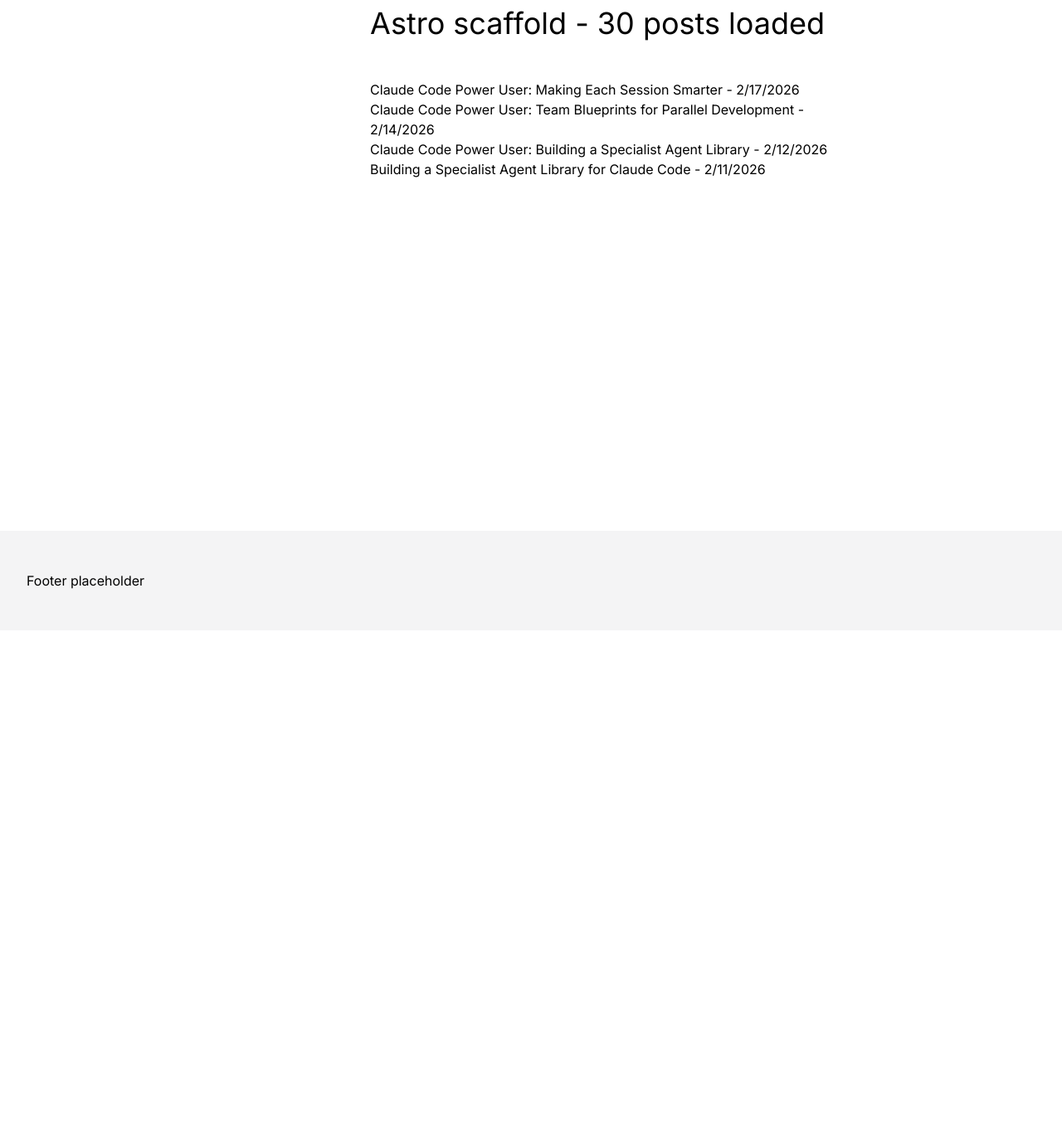
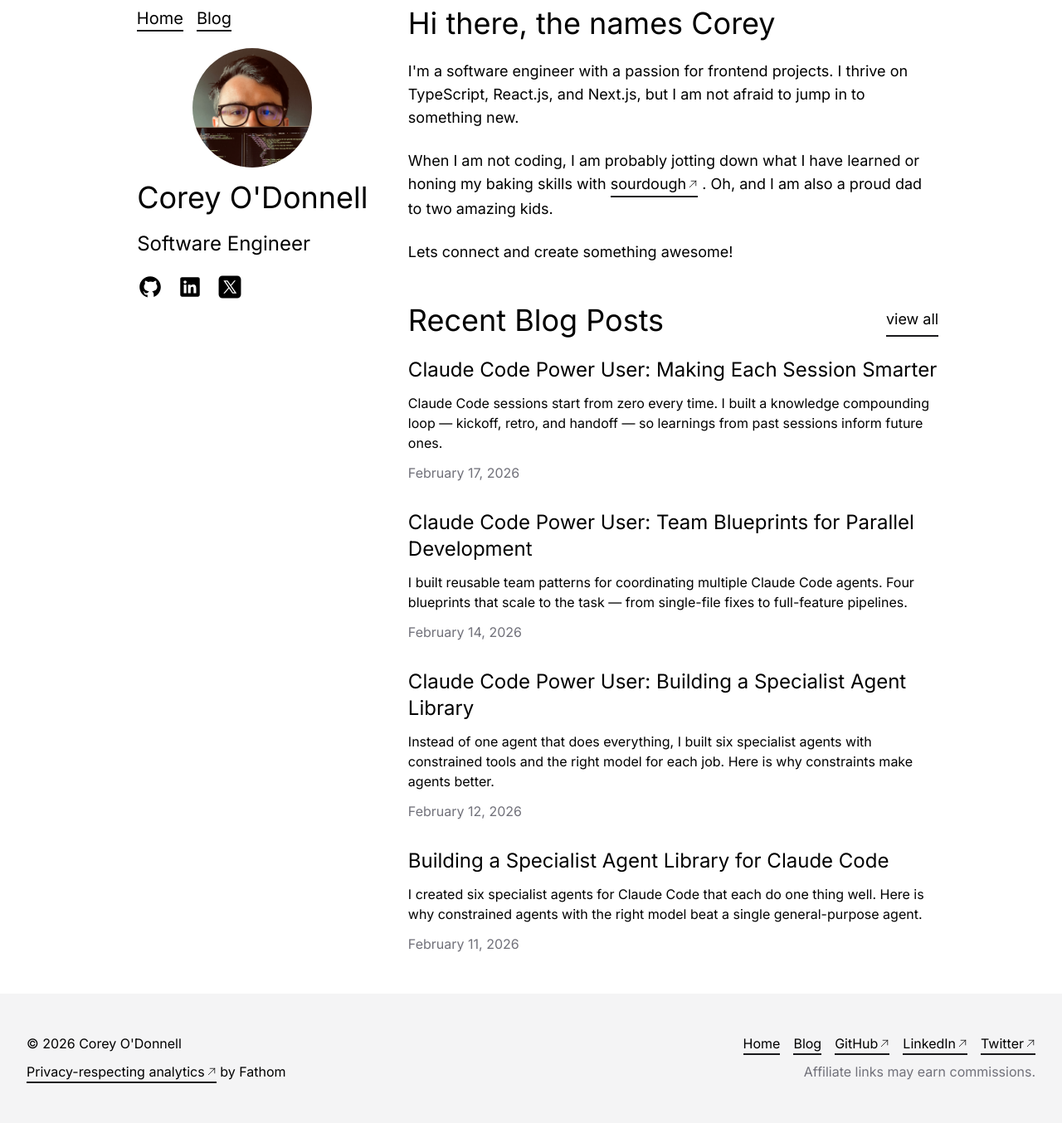
Before and after one commit to codebycorey/codebycorey.com, an Astro site: page / in a window 1280 px wide. Shown: the part 40-1394 px from the top of the page at 83% size. Before the commit the page ends 800 px from the top, so only its background shows below. Built offline with nearby package versions, Linux system fonts and the light colour scheme; Astro itself is replaced by a stand-in of ours.

Commit message:
refactor(astro): convert static components to Astro
Convert Sidebar, Footer, BlogLink, WrappedLink from React to Astro
components. Extract shared navigation link data to lib/navigation.ts.
Wire Sidebar and Footer into Layout.astro with full meta tags and
canonical URLs. Build index page with 4 recent blog posts.

```diff
--- /dev/null
+++ b/src/components/BlogLink.astro
@@ -0,0 +1,22 @@
+---
+import { format } from 'date-fns';
+
+interface Props {
+  title: string;
+  brief: string;
+  date: Date;
+  slug: string;
+}
+
+const { title, brief, date, slug } = Astro.props;
+const formattedDate = format(date, 'MMMM dd, yyyy');
+---
+
+<a href={`/blog/${slug}`} class="space-y-3 block">
+  <h3 class="text-2xl">{title}</h3>
+  <p>{brief}</p>
+  <div class="flex justify-between">
+    <span class="text-zinc-500">{formattedDate}</span>
+    <slot />
+  </div>
+</a>
--- /dev/null
+++ b/src/components/Footer.astro
@@ -0,0 +1,30 @@
+---
+import { ALL_LINKS } from '../lib/navigation';
+import WrappedLink from './WrappedLink.astro';
+
+const year = new Date().getFullYear();
+---
+
+<footer class="mt-12 px-8 py-12 bg-zinc-100 space-y-2">
+  <div class="flex flex-wrap justify-between gap-2">
+    <p>&copy; {year} Corey O'Donnell</p>
+    <nav>
+      <ul class="flex space-x-4 flex-wrap">
+        {ALL_LINKS.map((link) => (
+          <li>
+            <WrappedLink href={link.href}>{link.label}</WrappedLink>
+          </li>
+        ))}
+      </ul>
+    </nav>
+  </div>
+  <div class="flex flex-wrap justify-between gap-2">
+    <p>
+      <WrappedLink href="https://link.codebycorey.com/fathom">
+        Privacy-respecting analytics
+      </WrappedLink>{' '}
+      by Fathom
+    </p>
+    <p class="text-zinc-500">Affiliate links may earn commissions.</p>
+  </div>
+</footer>
--- /dev/null
+++ b/src/components/Sidebar.astro
@@ -0,0 +1,82 @@
+---
+import { HEADER_LINKS, SOCIAL_LINKS } from '../lib/navigation';
+import WrappedLink from './WrappedLink.astro';
+
+const NAME = "Corey O'Donnell";
+const ROLE = 'Software Engineer';
+---
+
+<div class="space-y-5 flex flex-col md:items-center mt-12 sticky top-12">
+  <nav class="w-full">
+    <ul class="flex items-center gap-4">
+      {HEADER_LINKS.map((link) => (
+        <li>
+          <WrappedLink class="text-xl" href={link.href}>
+            {link.label}
+          </WrappedLink>
+        </li>
+      ))}
+    </ul>
+  </nav>
+  <div class="flex flex-row md:flex-col gap-4 items-center">
+    <img
+      alt="profile"
+      src="/static/images/profile.jpg"
+      width="144"
+      height="144"
+      class="rounded-full w-24 h-24 md:w-36 md:h-36"
+      loading="eager"
+    />
+    <div class="space-y-2 md:space-y-5 md:items-center">
+      <p class="text-2xl md:text-4xl">{NAME}</p>
+      <p class="text-xl md:text-2xl">{ROLE}</p>
+      <nav>
+        <ul class="flex gap-4">
+          {SOCIAL_LINKS.map((link) => (
+            <li>
+              <WrappedLink class="text-xl" href={link.href} hideDecorations>
+                {link.icon === 'github' && (
+                  <svg
+                    xmlns="http://www.w3.org/2000/svg"
+                    x="0px"
+                    y="0px"
+                    width="32"
+                    height="32"
+                    viewBox="0 0 30 30"
+                  >
+                    <path d="M15,3C8.373,3,3,8.373,3,15c0,5.623,3.872,10.328,9.092,11.63C12.036,26.468,12,26.28,12,26.047v-2.051 c-0.487,0-1.303,0-1.508,0c-0.821,0-1.551-0.353-1.905-1.009c-0.393-0.729-0.461-1.844-1.435-2.526 c-0.289-0.227-0.069-0.486,0.264-0.451c0.615,0.174,1.125,0.596,1.605,1.222c0.478,0.627,0.703,0.769,1.596,0.769 c0.433,0,1.081-0.025,1.691-0.121c0.328-0.833,0.895-1.6,1.588-1.962c-3.996-0.411-5.903-2.399-5.903-5.098 c0-1.162,0.495-2.286,1.336-3.233C9.053,10.647,8.706,8.73,9.435,8c1.798,0,2.885,1.166,3.146,1.481C13.477,9.174,14.461,9,15.495,9 c1.036,0,2.024,0.174,2.922,0.483C18.675,9.17,19.763,8,21.565,8c0.732,0.731,0.381,2.656,0.102,3.594 c0.836,0.945,1.328,2.066,1.328,3.226c0,2.697-1.904,4.684-5.894,5.097C18.199,20.49,19,22.1,19,23.313v2.734 c0,0.104-0.023,0.179-0.035,0.268C23.641,24.676,27,20.236,27,15C27,8.373,21.627,3,15,3z" />
+                  </svg>
+                )}
+                {link.icon === 'linkedin' && (
+                  <svg
+                    xmlns="http://www.w3.org/2000/svg"
+                    x="0px"
+                    y="0px"
+                    width="32"
+                    height="32"
+                    viewBox="0 0 30 30"
+                  >
+                    <path d="M24,4H6C4.895,4,4,4.895,4,6v18c0,1.105,0.895,2,2,2h18c1.105,0,2-0.895,2-2V6C26,4.895,25.105,4,24,4z M10.954,22h-2.95 v-9.492h2.95V22z M9.449,11.151c-0.951,0-1.72-0.771-1.72-1.72c0-0.949,0.77-1.719,1.72-1.719c0.948,0,1.719,0.771,1.719,1.719 C11.168,10.38,10.397,11.151,9.449,11.151z M22.004,22h-2.948v-4.616c0-1.101-0.02-2.517-1.533-2.517 c-1.535,0-1.771,1.199-1.771,2.437V22h-2.948v-9.492h2.83v1.297h0.04c0.394-0.746,1.356-1.533,2.791-1.533 c2.987,0,3.539,1.966,3.539,4.522V22z" />
+                  </svg>
+                )}
+                {link.icon === 'twitter' && (
+                  <svg
+                    xmlns="http://www.w3.org/2000/svg"
+                    x="0px"
+                    y="0px"
+                    width="32"
+                    height="32"
+                    viewBox="0 0 50 50"
+                  >
+                    <path d="M 11 4 C 7.134 4 4 7.134 4 11 L 4 39 C 4 42.866 7.134 46 11 46 L 39 46 C 42.866 46 46 42.866 46 39 L 46 11 C 46 7.134 42.866 4 39 4 L 11 4 z M 13.085938 13 L 21.023438 13 L 26.660156 21.009766 L 33.5 13 L 36 13 L 27.789062 22.613281 L 37.914062 37 L 29.978516 37 L 23.4375 27.707031 L 15.5 37 L 13 37 L 22.308594 26.103516 L 13.085938 13 z M 16.914062 15 L 31.021484 35 L 34.085938 35 L 19.978516 15 L 16.914062 15 z" />
+                  </svg>
+                )}
+                <span class="sr-only">Open {link.label}</span>
+              </WrappedLink>
+            </li>
+          ))}
+        </ul>
+      </nav>
+    </div>
+  </div>
+</div>
--- /dev/null
+++ b/src/components/WrappedLink.astro
@@ -0,0 +1,54 @@
+---
+interface Props {
+  href?: string;
+  class?: string;
+  hideDecorations?: boolean;
+}
+
+const { href = '', class: className, hideDecorations, ...rest } = Astro.props;
+const isInternal = href.startsWith('/');
+const sharedClasses =
+  'no-underline inline-flex items-center gap-0.5 m-0 hover:text-zinc-600';
+const decorationClasses = 'border-b-2 border-zinc-900';
+const classes = [
+  sharedClasses,
+  !hideDecorations && decorationClasses,
+  className,
+]
+  .filter(Boolean)
+  .join(' ');
+---
+
+{
+  isInternal ? (
+    <a class={classes} href={href} {...rest}>
+      <slot />
+    </a>
+  ) : (
+    <a
+      class={classes}
+      href={href}
+      target="_blank"
+      rel="noopener noreferrer nofollow"
+      {...rest}
+    >
+      <slot />
+      {!hideDecorations && (
+        <svg
+          xmlns="http://www.w3.org/2000/svg"
+          fill="none"
+          viewBox="0 0 24 24"
+          stroke-width={1.5}
+          stroke="currentColor"
+          class="w-3 h-3"
+        >
+          <path
+            stroke-linecap="round"
+            stroke-linejoin="round"
+            d="m4.5 19.5 15-15m0 0H8.25m11.25 0v11.25"
+          />
+        </svg>
+      )}
+    </a>
+  )
+}
--- a/src/layouts/Layout.astro
+++ b/src/layouts/Layout.astro
@@ -1,4 +1,8 @@
 ---
+import Sidebar from '../components/Sidebar.astro';
+import Footer from '../components/Footer.astro';
+import '../styles/global.css';
+
 interface Props {
   title?: string;
   description?: string;
@@ -12,6 +16,7 @@ const { title, description } = Astro.props;
 
 const pageTitle = title ? `${title} | ${defaultTitle}` : defaultTitle;
 const pageDescription = description || defaultDescription;
+const canonicalUrl = new URL(Astro.url.pathname, Astro.site);
 ---
 
 <!doctype html>
@@ -21,6 +26,7 @@ const pageDescription = description || defaultDescription;
     <meta name="viewport" content="width=device-width, initial-scale=1.0" />
     <link rel="icon" type="image/x-icon" href="/favicon.ico" />
     <link rel="apple-touch-icon" href="/apple-icon.png" />
+    <link rel="canonical" href={canonicalUrl} />
     <link rel="preconnect" href="https://fonts.googleapis.com" />
     <link rel="preconnect" href="https://fonts.gstatic.com" crossorigin />
     <link
@@ -29,20 +35,28 @@ const pageDescription = description || defaultDescription;
     />
     <title>{pageTitle}</title>
     <meta name="description" content={pageDescription} />
+    <meta property="og:title" content={pageTitle} />
+    <meta property="og:description" content={pageDescription} />
+    <meta property="og:url" content={canonicalUrl} />
+    <meta property="og:site_name" content={defaultTitle} />
+    <meta property="og:locale" content="en_US" />
+    <meta property="og:type" content="website" />
+    <meta name="twitter:card" content="summary_large_image" />
+    <meta name="twitter:site" content={defaultTitle} />
+    <meta name="robots" content="index, follow" />
+    <slot name="head" />
   </head>
   <body class="font-['Inter'] min-h-screen flex flex-col">
     <main
       class="h-full flex grow flex-wrap justify-center max-w-5xl mx-auto sm:flex-col md:flex-row"
     >
       <div class="grow px-8">
-        <p>Sidebar placeholder</p>
+        <Sidebar />
       </div>
       <div class="basis-0 grow-[999] min-w-[50%]">
         <slot />
       </div>
     </main>
-    <footer class="mt-12 px-8 py-12 bg-zinc-100 space-y-2">
-      <p>Footer placeholder</p>
-    </footer>
+    <Footer />
   </body>
 </html>
--- /dev/null
+++ b/src/lib/navigation.ts
@@ -0,0 +1,30 @@
+export type NavLink = {
+  href: string;
+  label: string;
+  icon?: string;
+};
+
+export const HEADER_LINKS: NavLink[] = [
+  { href: '/', label: 'Home' },
+  { href: '/blog', label: 'Blog' },
+];
+
+export const SOCIAL_LINKS: NavLink[] = [
+  {
+    href: 'https://github.com/codebycorey',
+    label: 'GitHub',
+    icon: 'github',
+  },
+  {
+    href: 'https://www.linkedin.com/in/codebycorey',
+    label: 'LinkedIn',
+    icon: 'linkedin',
+  },
+  {
+    href: 'https://twitter.com/horticoder',
+    label: 'Twitter',
+    icon: 'twitter',
+  },
+];
+
+export const ALL_LINKS: NavLink[] = [...HEADER_LINKS, ...SOCIAL_LINKS];
--- a/src/pages/index.astro
+++ b/src/pages/index.astro
@@ -1,20 +1,50 @@
 ---
 import Layout from '../layouts/Layout.astro';
+import WrappedLink from '../components/WrappedLink.astro';
+import BlogLink from '../components/BlogLink.astro';
 import { getCollection } from 'astro:content';
 
 const posts = await getCollection('blog');
-const sortedPosts = posts.sort(
-  (a, b) => b.data.date.getTime() - a.data.date.getTime()
-);
+const recentPosts = posts
+  .sort((a, b) => b.data.date.getTime() - a.data.date.getTime())
+  .slice(0, 4);
 ---
 
 <Layout>
   <section class="mx-auto max-w-2xl space-y-12 mt-12 px-4">
-    <h1 class="text-4xl">Astro scaffold - {sortedPosts.length} posts loaded</h1>
-    <ul>
-      {sortedPosts.slice(0, 4).map((post) => (
-        <li>{post.data.title} - {post.data.date.toLocaleDateString()}</li>
-      ))}
-    </ul>
+    <div class="space-y-6">
+      <h1 class="text-4xl">Hi there, the names Corey</h1>
+      <p class="text-lg">
+        I'm a software engineer with a passion for frontend projects. I thrive
+        on TypeScript, React.js, and Next.js, but I am not afraid to jump in to
+        something new.
+      </p>
+      <p class="text-lg">
+        When I am not coding, I am probably jotting down what I have learned or
+        honing my baking skills with{' '}
+        <WrappedLink href="https://link.codebycorey.com/sourdough">
+          sourdough
+        </WrappedLink>. Oh, and I am also a proud dad to two amazing kids.
+      </p>
+      <p class="text-lg">Lets connect and create something awesome!</p>
+    </div>
+    <div class="space-y-6">
+      <div class="flex justify-between flex-wrap">
+        <h2 class="text-4xl">Recent Blog Posts</h2>
+        <WrappedLink href="/blog" class="text-lg">view all</WrappedLink>
+      </div>
+      <ul class="space-y-8">
+        {recentPosts.map((post) => (
+          <li>
+            <BlogLink
+              title={post.data.title}
+              brief={post.data.brief}
+              date={post.data.date}
+              slug={post.id}
+            />
+          </li>
+        ))}
+      </ul>
+    </div>
   </section>
 </Layout>
```
